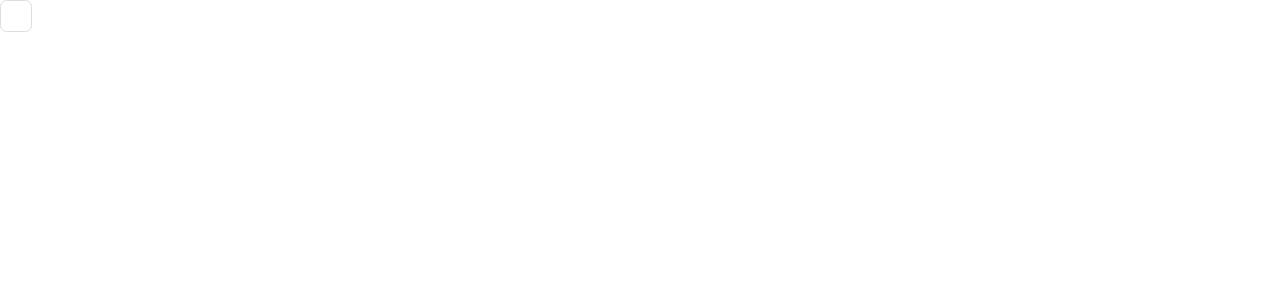
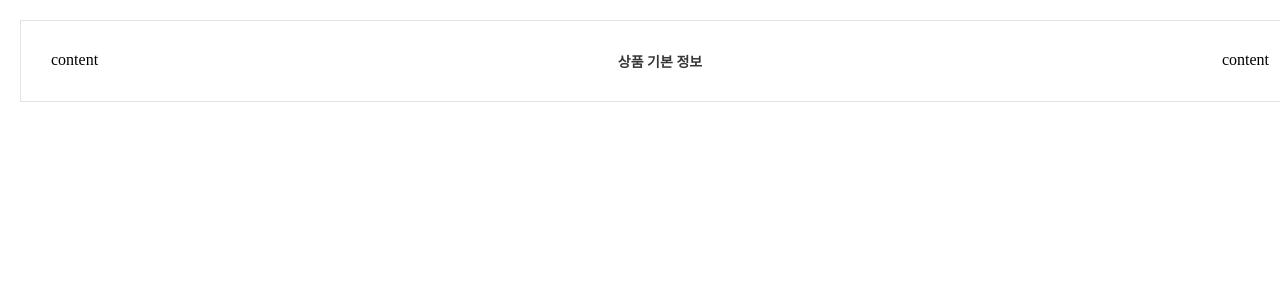
Before and after one commit to wanted-luckyzzang/wanted-product-registration, a React (Create React App) app: page / in a window 1280 px wide. Shown: the top 300 px of the page. Built offline with nearby package versions, Linux system fonts and the light colour scheme.

Commit message:
스타일 컴포넌트 렌더링 에러 수정, Category 컴포넌트 기본 작업

```diff
--- a/src/App.css
+++ /dev/null
@@ -1,15 +0,0 @@
-input[id='list'] {
-  display: none;
-}
-
-.checkbox_img {
-  display: inline-block;
-  width: 20px;
-  height: 20px;
-  background: url('https://s.wemep.co.kr/ui/v2.8.307/dist/pc/css/spr/common.png') 0 -438px no-repeat;
-  vertical-align: top;
-}
-
-input[id='list']:checked + label span {
-  background-position: -75px -438px;
-}
--- a/src/App.jsx
+++ b/src/App.jsx
@@ -1,20 +1,14 @@
-import React, { useState } from 'react';
+import React from 'react';
 import GlobalStyle from 'styles/GlobalStyle';
-import styled from 'styled-components';
-import 'App.css';
-import Checkbox from 'common/Checkbox';
+import { Category } from 'components/Category';
 
 function App() {
-  const [checked, setChecked] = useState(false);
-  console.log(checked);
   return (
     <>
       <GlobalStyle />
-      <Checkbox checked={checked} _onChange={() => setChecked(!checked)} />
+      <Category />
     </>
   );
 }
 
 export default App;
-
-const Input = styled.input``;
--- a/src/common/Button.js
+++ b/src/common/Button.js
@@ -1,5 +1,5 @@
 import styled from 'styled-components';
-import { primary } from 'styles/palette';
+import { border } from 'styles/palette';
 
 export default function Button(props) {
   const { width, height, bg, color, margin, border, children, _onClick } = props;
@@ -23,11 +23,11 @@ export default function Button(props) {
 Button.defaultProps = {
   width: '100%',
   height: '54px',
-  bg: primary.main,
+  bg: border.primary,
   color: '#fff',
   disable: false,
   margin: '0',
-  border: 'none',
+  border: '',
   children: null,
   type: 'button',
   _onClick: () => {},
@@ -40,7 +40,7 @@ const ElButton = styled.button`
   width: ${(props) => props.width};
   height: ${(props) => props.height};
   margin: ${(props) => props.margin};
-  border: ${(props) => props.border};
+  border: 1px solid ${(props) => props.border};
   background: ${(props) => props.bg};
   color: ${(props) => props.color};
   border-radius: 4px;
--- a/src/common/Grid.js
+++ b/src/common/Grid.js
@@ -43,7 +43,7 @@ const ElGrid = styled.div`
 	${(props) => `justify-content: ${props.justify};`};
   ${(props) => `align-items: ${props.align};`};
   background: ${(props) => props.bg};
-  ${(props) => (props.border ? `border: ${props.border};` : '')};
+  ${(props) => (props.border ? `border: 1px solid ${props.border};` : '')};
 `;
 
 export default Grid;
--- /dev/null
+++ b/src/common/Radio.js
@@ -0,0 +1,12 @@
+import React from 'react';
+import styled from 'styled-components';
+
+const Radio = (props) => {
+  return (
+    <div>
+      <div>content</div>
+    </div>
+  );
+};
+
+export default Radio;
--- /dev/null
+++ b/src/common/index.js
@@ -0,0 +1,8 @@
+import Grid from './Grid';
+import Button from './Button';
+import Input from './Input';
+import Text from './Text';
+import Radio from './Radio';
+import Checkbox from './Checkbox';
+
+export { Grid, Button, Input, Text, Radio, Checkbox };
--- /dev/null
+++ b/src/components/Category.js
@@ -0,0 +1,16 @@
+import React from 'react';
+import styled from 'styled-components';
+import { Grid, Button, Text } from 'common';
+import { border } from 'styles/palette';
+
+export const Category = (props) => {
+  return (
+    <Grid padding='30px' margin='20px 20px 20px' border={border.primary} isFlex justify='space-between'>
+      content
+      <Text size='14px' bold>
+        상품 기본 정보
+      </Text>
+      <div>content</div>
+    </Grid>
+  );
+};
--- a/src/styles/palette.js
+++ b/src/styles/palette.js
@@ -1,17 +1,20 @@
 const text = {
-  default: '#262626',
-  light: '#6e6e6e',
+  dark: '#060606',
+  default: '#373737',
+  light: '#6d6d6d',
 };
 
 const bg = {
   primary: '#352f6e',
-  category: '#ededf2',
+  category: '#efeef3',
   tag: '#e8f7d4',
 };
 
 const border = {
-  primary: '#8986a8',
-  remove: '#e46565',
+  primary: '#e3e3e3',
+  radio: '#b5b5b5',
+  button: '#424143',
+  remove: '#dd3838',
 };
 
 export { text, bg, border };
```
Also changed, not shown: src/common/RadioBtn.js (deleted), src/styles/App.css (added), 1 other file (tests, documents, lock files or other folders).
